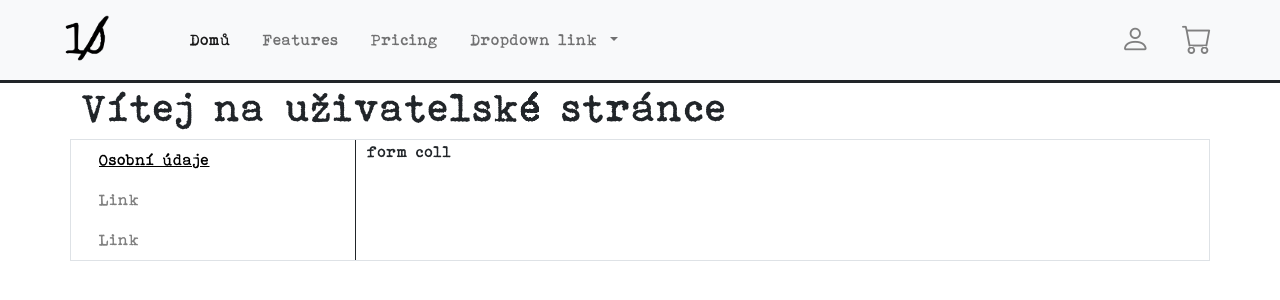
After one commit to Lum1naT/10twoo-eshop, a Django app: page /ucet in a window 1280 px wide. The commit adds this page. Shown: the top 300 px of the page. Run offline with Django 3.2, Linux system fonts and the light colour scheme.

Commit message:
commit before coding?

```diff
--- /dev/null
+++ b/twoo10/main/static/styles/cs/style.css
@@ -0,0 +1,38 @@
+@font-face {
+  font-family: "typewrite";
+  font-display: swap;
+  src: url(./Bohemian-typewriter.ttf) format("truetype");
+}
+body {
+  background-color: white;
+  font-family: "typewrite", sans-serif;
+  letter-spacing: 0px;
+}
+
+li:hover {
+  text-decoration: underline;
+}
+
+.icon {
+  color: gray;
+  font-size: 30px;
+}
+.icon:hover {
+  color: black;
+  cursor: pointer;
+}
+
+.user-account a {
+  color: grey;
+}
+.user-account a:hover {
+  text-decoration: underline;
+  cursor: pointer;
+  color: black;
+}
+.user-account .active {
+  color: black;
+  text-decoration: underline !important;
+}
+
+/*# sourceMappingURL=style.css.map */
--- /dev/null
+++ b/twoo10/main/static/styles/cs/style.scss
@@ -0,0 +1,41 @@
+@font-face {
+    font-family: 'typewrite';
+    font-display: swap;
+    src: url(./Bohemian-typewriter.ttf) format('truetype');
+}
+
+body {
+    background-color: white;
+    font-family: 'typewrite', sans-serif;
+    letter-spacing: 0px;
+}
+
+li {
+    &:hover {
+        text-decoration: underline;
+    }
+}
+
+.icon {
+    color: gray;
+    font-size: 30px;
+    &:hover {
+        color: black;
+        cursor: pointer;
+    }
+}
+
+.user-account {
+    a {
+        color: grey;
+        &:hover {
+            text-decoration: underline;
+            cursor: pointer;
+            color: black;
+        }
+    }
+    .active {
+        color: black;
+        text-decoration: underline !important;
+    }
+}
--- a/twoo10/main/templates/main/cs/_base.html
+++ b/twoo10/main/templates/main/cs/_base.html
@@ -9,7 +9,7 @@
 
     <!-- Bootstrap CSS -->
     <link href="https://cdn.jsdelivr.net/npm/bootstrap@5.0.2/dist/css/bootstrap.min.css" rel="stylesheet" integrity="sha384-EVSTQN3/azprG1Anm3QDgpJLIm9Nao0Yz1ztcQTwFspd3yD65VohhpuuCOmLASjC" crossorigin="anonymous">
-    <link href={% static "styles/style.css"%} rel="stylesheet">
+    <link href={% static "styles/cs/style.css"%} rel="stylesheet">
     <link rel="stylesheet" href="https://cdn.jsdelivr.net/npm/bootstrap-icons@1.5.0/font/bootstrap-icons.css">
     <title>
 {% block title %}
--- a/twoo10/main/templates/main/cs/_navbar.html
+++ b/twoo10/main/templates/main/cs/_navbar.html
@@ -12,7 +12,7 @@
     <div class="collapse navbar-collapse" id="navbarNavDropdown">
       <ul class="navbar-nav">
         <li class="nav-item">
-          <a class="nav-link active mx-lg-2" aria-current="page" href="#">Home</a>
+          <a class="nav-link active mx-lg-2" aria-current="page" href="#">Domů</a>
         </li>
         <li class="nav-item">
           <a class="nav-link mx-lg-2" href="#">Features</a>
@@ -32,10 +32,12 @@
         </li>
       </ul>
           <div id="socials-top" class="me-5 ms-auto">
-    <i class="bi-cart icon mx-2" role="img" aria-label="Cart"></i>
+            <a href="#"><i class="bi-person icon mx-3" role="img" aria-label="User"></i></a>
+
+            <a href="#"><i class="bi-cart icon mx-2" role="img" aria-label="Cart"></i> </a>
 
 
-    </div>
+          </div>
     </div>
 
   </div>
--- /dev/null
+++ b/twoo10/main/templates/main/cs/account.html
@@ -0,0 +1,26 @@
+{% extends './_base.html' %}
+
+{% block title %}
+Domů
+{% endblock title %}
+
+{% block body %}
+<div class="container-sm user-account">
+<h1>Vítej na uživatelské stránce</h1>
+   <!-- <div class=""></div> -->
+    <div class="row border">
+        <div class="col-3 border-dark border-end">
+        <nav class="nav flex-column">
+            <a class="nav-link active" aria-current="page" href="/ucet">Osobní údaje</a>
+            <a class="nav-link" href="#">Link</a>
+            <a class="nav-link" href="#">Link</a>
+        </nav>
+        </div>
+        <div class="col-9">
+        form coll
+        </div>
+    </div>
+
+</div>
+
+{% endblock body %}
--- a/twoo10/main/templates/main/cs/index.html
+++ b/twoo10/main/templates/main/cs/index.html
@@ -1,12 +1,12 @@
 {% extends './_base.html' %}
 
 {% block title %}
-It works
+Domů
 {% endblock title %}
 
 {% block body %}
 <div class="container">
-<p>Wow.</p>
+
 </div>
 
 {% endblock body %}
--- a/twoo10/main/urls.py
+++ b/twoo10/main/urls.py
@@ -20,5 +20,12 @@ from . import views
 
 
 urlpatterns = [
-    path('', views.index, name="index"),
+    ## /cs Section ##
+    path('', views.cs_index, name="cs_index"),
+    path('cs', views.cs_index, name="cs_index"),
+
+    path('cs/ucet', views.cs_account, name="cs_account"),
+    path('ucet', views.cs_account, name="cs_account"),
+
+    ## End of /cs Section ##
 ]
--- a/twoo10/main/views.py
+++ b/twoo10/main/views.py
@@ -5,5 +5,9 @@ from django.shortcuts import get_object_or_404
 # Create your views here.
 
 
-def index(request):
+def cs_index(request):
     return render(request, 'main/cs/index.html')
+
+
+def cs_account(request):
+    return render(request, 'main/cs/account.html')
```
Also changed, not shown: twoo10/main/static/styles/style.css (deleted, +0 -24 lines), twoo10/main/static/styles/style.scss (deleted, +0 -25 lines), twoo10/main/static/styles/cs/BPtypewrite.otf (renamed from twoo10/main/static/styles/BPtypewrite.otf), twoo10/main/static/styles/cs/Bohemian-typewriter.ttf (added), 2 other files.
